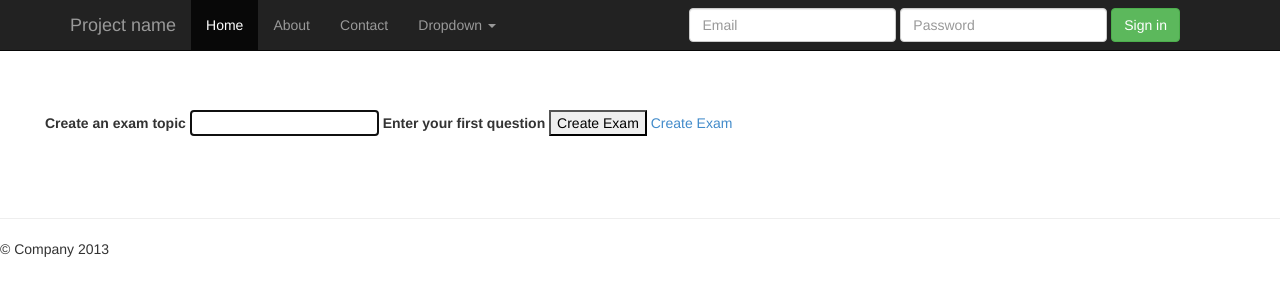
After one commit to smcgillen/quiz, a Rails app: page /exams/new in a window 1280 px wide. The commit adds this page. Shown: the top 300 px of the page. Run offline with Rails 7, Linux system fonts and the light colour scheme; parts of the project's set-up code (start-up, migrations or seed data) failed here and were passed over; some libraries are stand-ins or nearby versions.

Commit message:
exam views

```diff
--- a/app/assets/stylesheets/style.css
+++ b/app/assets/stylesheets/style.css
@@ -10,3 +10,8 @@ body {
   width: 100%;
   height: 400px;
 }
+
+div.spacer {
+  margin: 0 auto;
+  padding: 60px;
+}
--- a/app/controllers/exams_controller.rb
+++ b/app/controllers/exams_controller.rb
@@ -1,18 +1,21 @@
 class ExamsController < ApplicationController
   def index
     @exams = Exam.all
+    @users = User.all
+  end
+
+  def new
+    @exam = Exam.new(params[:exam])
+    @question = @exam.questions.new(params[:question])
   end
 
   def create
-    @exam = current_user.exams.new(params[:exam])
-    @exam.save
-    redirect_to(new_exam_path)
+    @exam = Exam.new(params[:exam])
   end
 
 def show
     @users = User.all
     @exams = Exam.all
-    @exams = Exam.find(params[:id])
     @exam = Exam.find(params[:id])
 end
 
--- a/app/controllers/questions_controller.rb
+++ b/app/controllers/questions_controller.rb
@@ -1,5 +1,10 @@
 class QuestionsController < ApplicationController
   def index
+    @questions = Question.all
   end
 
+  def show
+     @questions = Question.all
+   end
+
 end
--- /dev/null
+++ b/app/views/exams/new.html.haml
@@ -0,0 +1,10 @@
+%div.row
+  %div.columns.large-5
+    %div.new_exam
+      = form_for @exam do |f|
+        = f.label 'Create an exam topic'
+        = f.text_field :topic, :autofocus => true
+        = f.label 'Enter your first question'
+        / = f.text_field :question
+        = f.submit 'Create Exam'
+        = link_to('Create Exam', new_question_path, :class => 'button radius tiny')
--- a/app/views/layouts/application.html.erb
+++ b/app/views/layouts/application.html.erb
@@ -25,7 +25,9 @@
 
   <body>
    <%= render 'layouts/header' %>
+      <div class="spacer">
       <%= yield %>
+    </div>
    <%= render 'layouts/footer' %>
     <!-- Bootstrap core JavaScript
     ================================================== -->
```
Also changed, not shown: app/models/exam.rb (+9 -0 lines), app/views/exams/index.html.haml (added, +8 -0 lines), app/assets/javascripts/exam.js (added).
